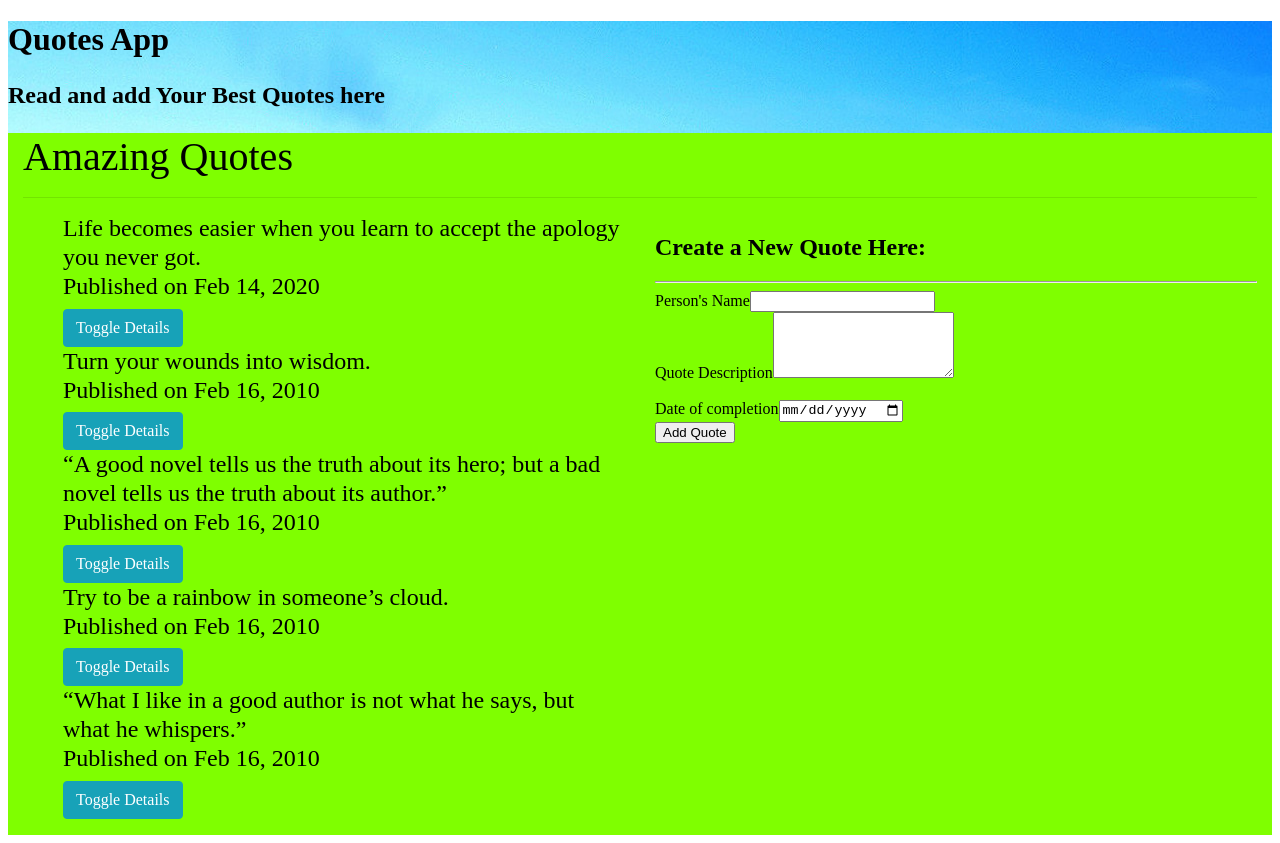
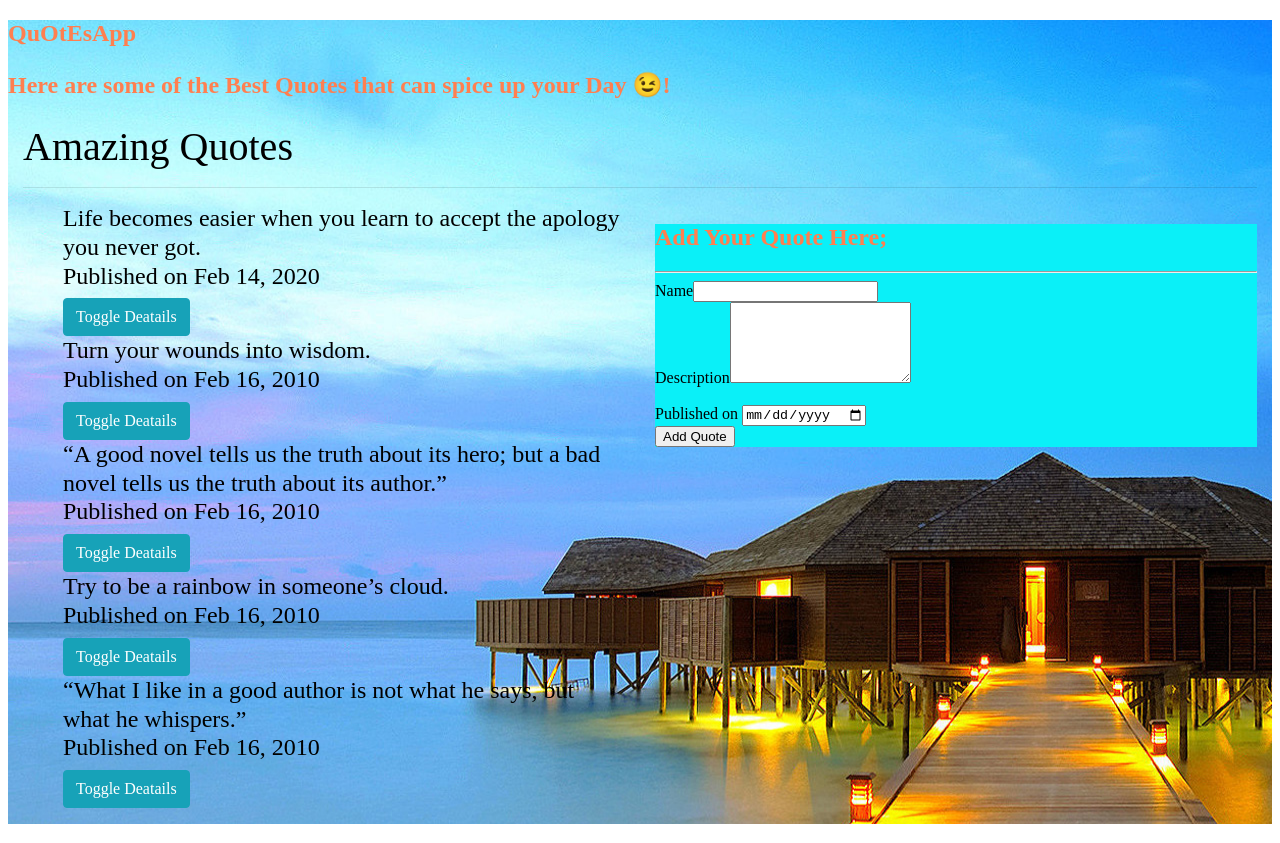
Before and after one commit to Frankline-Kiplangat/Quotes-App, an Angular app: page / in a window 1280 px wide. Built offline with nearby package versions, Linux system fonts and the light colour scheme.

Commit message:
Deploy to gh-pages

```diff
--- a/angular.json
+++ b/angular.json
@@ -47,13 +47,13 @@
               "budgets": [
                 {
                   "type": "initial",
-                  "maximumWarning": "2mb",
+                  "maximumWarning": "4mb",
                   "maximumError": "5mb"
                 },
                 {
                   "type": "anyComponentStyle",
-                  "maximumWarning": "6kb",
-                  "maximumError": "10kb"
+                  "maximumWarning": "140kb",
+                  "maximumError": "150kb"
                 }
               ]
             }
--- a/package.json
+++ b/package.json
@@ -29,9 +29,10 @@
     "@angular-devkit/build-angular": "~0.901.7",
     "@angular/cli": "~9.1.7",
     "@angular/compiler-cli": "~9.1.9",
-    "@types/node": "^12.11.1",
     "@types/jasmine": "~3.5.0",
     "@types/jasminewd2": "~2.0.3",
+    "@types/node": "^12.11.1",
+    "angular-cli-ghpages": "^0.6.2",
     "codelyzer": "^5.1.2",
     "jasmine-core": "~3.5.0",
     "jasmine-spec-reporter": "~4.2.1",
--- a/src/app/app.component.html
+++ b/src/app/app.component.html
@@ -1,7 +1,9 @@
 <div class=body>
   <div>
-<h1>{{ title }}</h1>
-<h2><p>Read and add Your Best Quotes here</p></h2>
+<div class="nav">
+  <h2>QuO<span>tEs</span>App</h2>
+</div>
+<h2><p>Here are some of the Best Quotes that can spice up your Day 😉!</p></h2>
 </div>
 <app-quote></app-quote>
 </div>
--- a/src/app/quote-form/quote-form.component.html
+++ b/src/app/quote-form/quote-form.component.html
@@ -1,27 +1,27 @@
 <div class="Home">
   <div class="container-fluid">
-  <h2 class="text-center">Create a New Quote Here:</h2>
+  <h2 class="text-center">Add Your Quote Here;</h2>
   <hr>
   <form>
       <div class="form-group">
 
-          <label for="name">Person's Name</label>
+          <label for="name">Name</label>
           <input type="text" required class="form-control" id="name">
 
       </div>
       <div class="form-group">
 
-          <label for="description">Quote Description</label>
-          <textarea class="form-control" id="description" rows="4" required></textarea>
+          <label for="description">Description</label>
+          <textarea class="form-control" id="description" rows="5" required></textarea>
 
       </div>
       <div class="form-group"><br>
 
-          <label for="entryDate">Date of completion</label>
+          <label for="entryDate">Published on </label>
           <input type='date' id="complete" required>
+      </div>
+      <button type="submit" class="btn btn-primary">Add Quote</button>
 
-      </div>
   </form>
-  <button type="submit" class="btn btn-success">Add Quote</button>
 </div>
 </div>
--- a/src/app/quote-form/quote-form.component.ts
+++ b/src/app/quote-form/quote-form.component.ts
@@ -1,5 +1,5 @@
-import { Component, OnInit } from '@angular/core';
-
+import { Component, OnInit, Output, EventEmitter } from'@angular/core';
+import { Quote } from '../quote';
 @Component({
   selector: 'app-quote-form',
   templateUrl: './quote-form.component.html',
@@ -7,9 +7,14 @@ import { Component, OnInit } from '@angular/core';
 })
 export class QuoteFormComponent implements OnInit {
 
-  constructor() { }
+  newQuote = new Quote(0,"","",new Date());
+@Output() addQuote = new EventEmitter<Quote>();
 
-  ngOnInit(): void {
+  submitQuote(){
+this.addQuote.emit(this.newQuote);
+  }
+
+  ngOnInit() {
   }
 
 }
--- a/src/app/quote/quote.component.html
+++ b/src/app/quote/quote.component.html
@@ -1,4 +1,3 @@
-
 <div class=Gen>
 <div class="container-fluid">
     <h1>Amazing Quotes</h1>
@@ -7,9 +6,9 @@
   <div class="col-md-6">
  <ul>
   <div *ngFor='let quote of quotes;let i = index'>
-    <h4 id="{{i}}" appHighlight>{{quote.message}} <br>Published on {{quote.entryDate|date}}</h4>
+    <h4 id="{{i}}" appHighlight>{{quote.message}} <br>Published on  {{quote.entryDate|date}}</h4>
 
-    <button (click)='toogleDetails(i)' class="btn btn-info">Toggle Details</button>
+    <button (click)='toogleDetails(i)' class="btn btn-info">Toggle Deatails</button>
 
     <div class ="row" *ngIf="quote.showDetails">
     <app-quote-details  [quote]='quote' (isComplete) = 'completeQuote($event,i)'></app-quote-details>
--- a/src/styles.css
+++ b/src/styles.css
@@ -1,10 +1,10 @@
-/* You can add global styles to this file, and also import other style files */
 .Home{
-  background-color: chartreuse;
+  background-color: rgb(10, 240, 248);
 }
-.Gen{
-  background-color: chartreuse;
-}
+
 .body{
   background-image: url("./assets/img/Best-HD-Backgrounds-Photos-Download.jpg")
 }
+h2{
+  color: coral;
+}
```
Also changed, not shown: src/app/quote.ts (+9 -0 lines), 2 other files (tests, documents, lock files or other folders).
